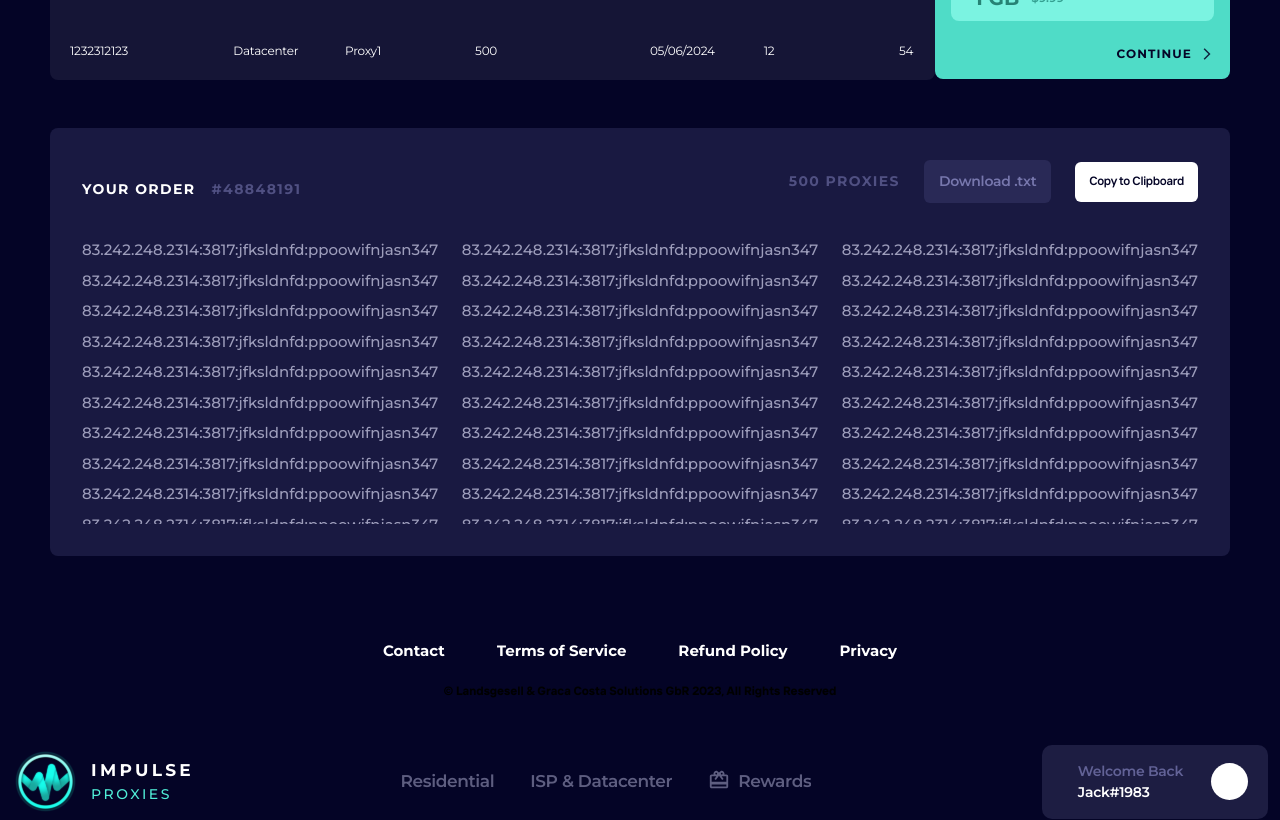
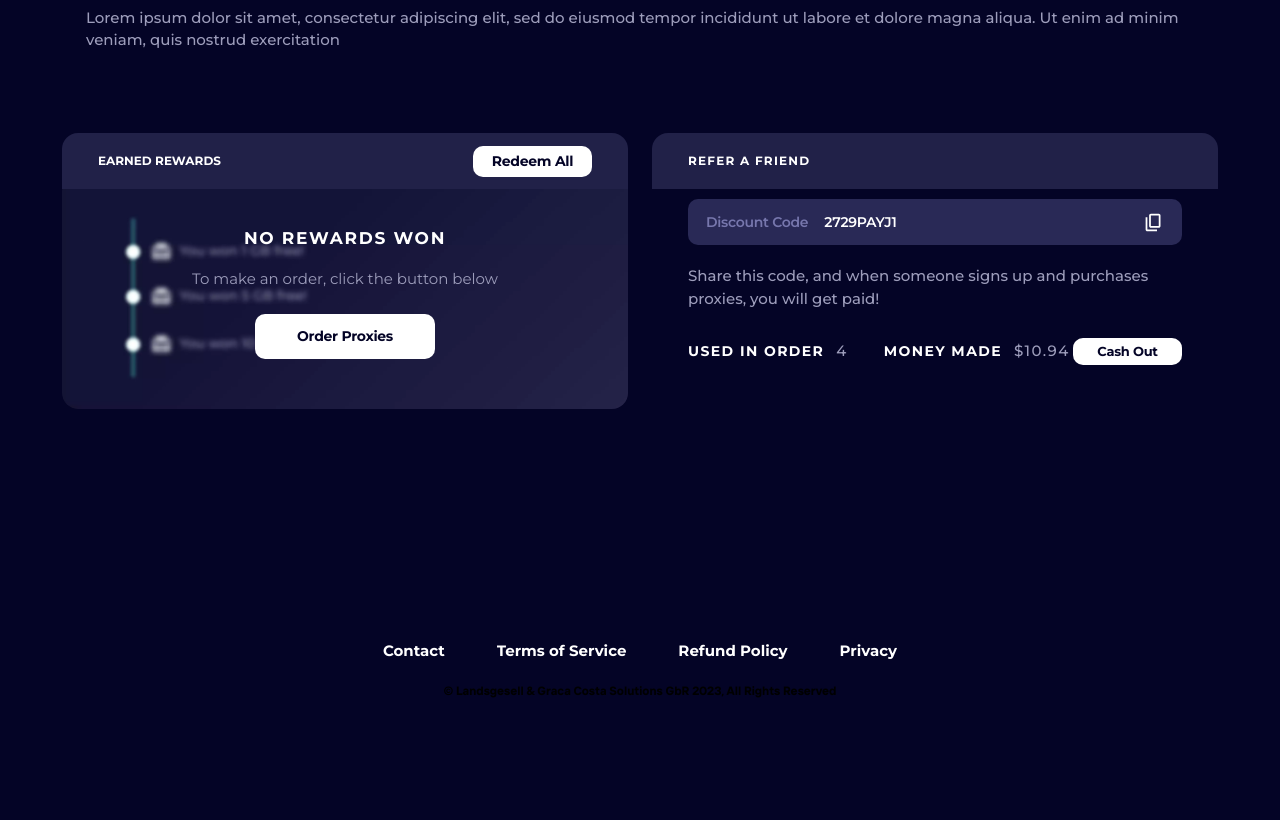
Before and after one commit to Radial-code/impulse-proxies, a Next.js app: page /dashboard in a window 1280 px wide. Shown: the part 420-1240 px from the top of the page. After the commit the page ends 1141 px from the top, so only its background shows below. Built offline with nearby package versions, Linux system fonts and the light colour scheme.

Commit message:
dashboard testing

```diff
--- a/components/dashborad/Dashboard2.jsx
+++ b/components/dashborad/Dashboard2.jsx
@@ -2,7 +2,7 @@ import React from "react";
 import DashboardNav from "./DashboardNav";
 import IspProxies from "./IspProxies";
 import { DashbarFooter } from "./DashbarFooter";
-
+import Image from "next/image";
 const Dashboard2 = () => {
   const headings = [
     "DOWNLOAD LIST",
@@ -22,7 +22,7 @@ const Dashboard2 = () => {
     ["1232312123", "Datacenter", "Proxy1", "500", "05/06/2024", "12", "54"],
   ];
   return (
-    <div className="relative">
+    <div className="relative overflow-hidden">
       <div className=" w-full absolute bottom-0 top-[300px] md:top-[100px] lg:top-[-39px] z-[-2] animation">
         <div className="hero_wave">
           <div className="hero_wave_height">
@@ -198,6 +198,13 @@ const Dashboard2 = () => {
         </div>
       </div>
       <DashbarFooter />
+      <Image
+        height={300}
+        width={300}
+        className=" absolute right-0 bottom-0 z-[-2] hidden md:inline"
+        alt="DashboardLine"
+        src="/assets/images/svg/DashboardLine.svg"
+      />
     </div>
   );
 };
--- a/pages/dashboard.js
+++ b/pages/dashboard.js
@@ -9,10 +9,10 @@ const dashboard = () => {
   return (
     <div>
       {/* <Dashboard1 /> */}
-      <Dashboard2 />
-      <Dashboard3 />
+      {/* <Dashboard2 />
+      <Dashboard3 /> */}
       <DashboardThree />
-      <Dashboard5/>/
+      {/* <Dashboard5/>/   */}
     </div>
   );
 };
```
Also changed, not shown: public/assets/images/svg/DashboardLine.svg (added).
